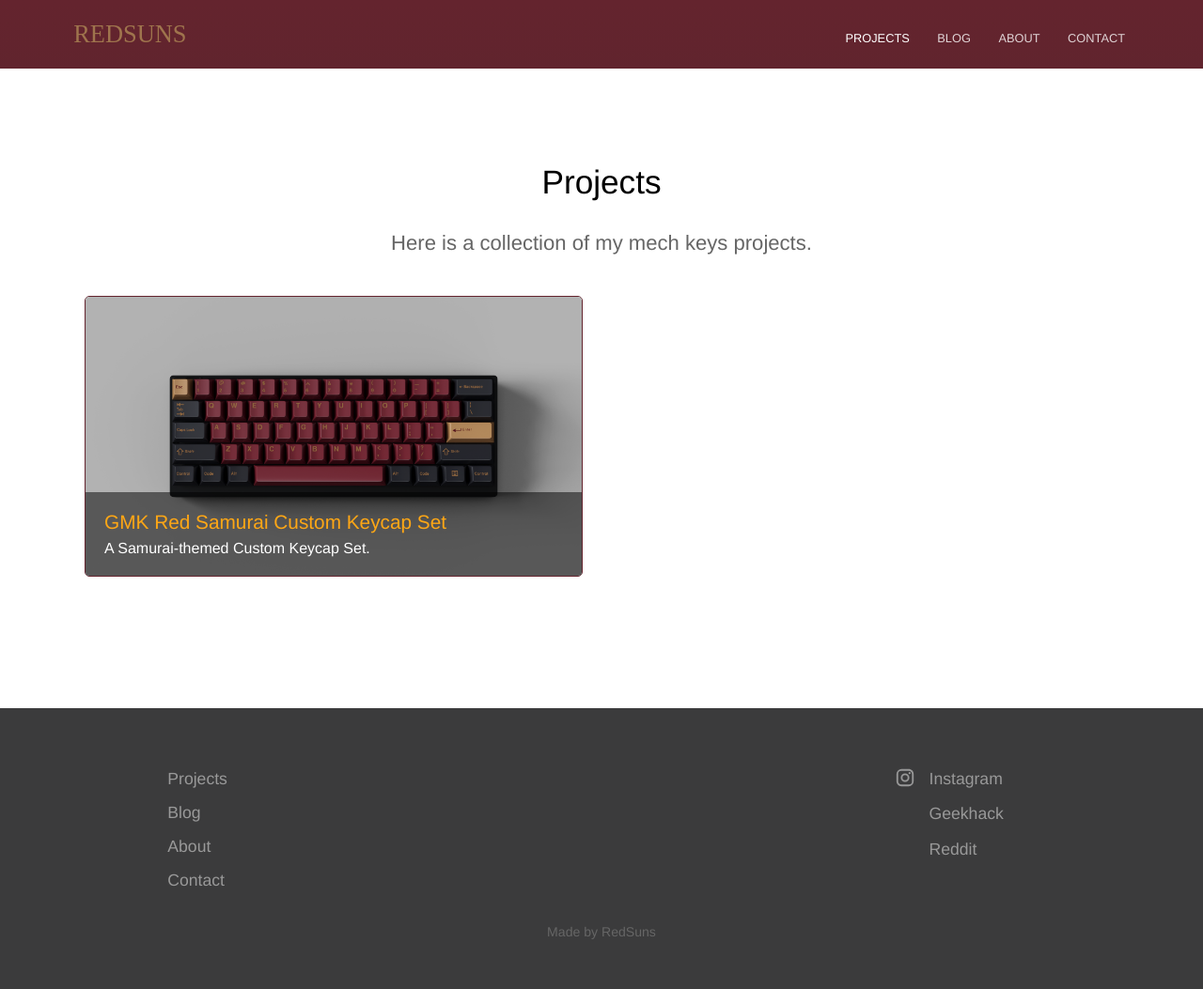
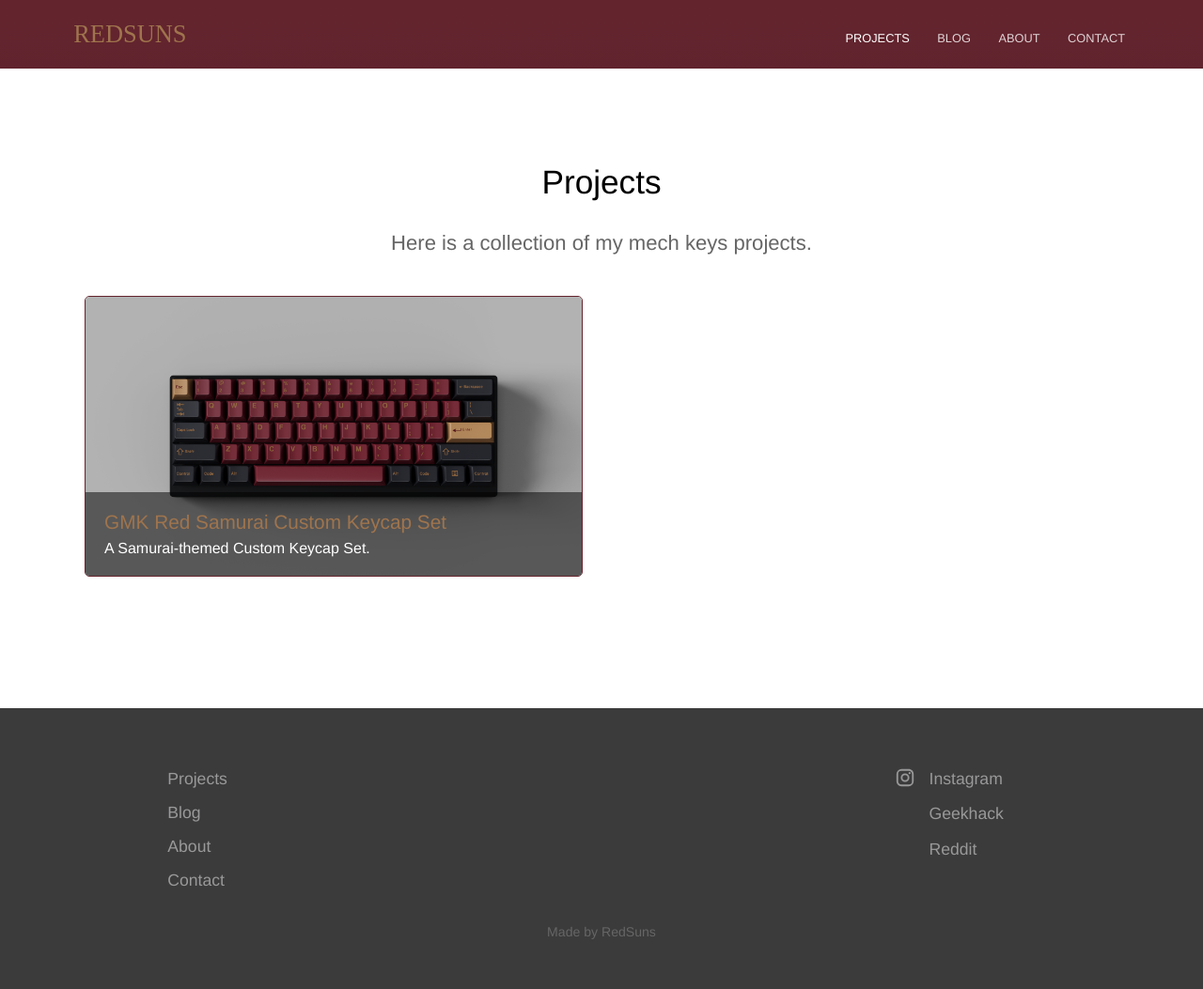
Before and after one commit to RedSunsRMK/redsunsrmk.github.io, a Jekyll site: the page built from projects.html, in a window 1280 px wide. Shown: the whole page at 94% size. Built offline with Jekyll 4.4.1, drawn with Linux system fonts in a browser that asks for light colours.

Commit message:
Update variables.scss

```diff
--- a/_sass/variables.scss
+++ b/_sass/variables.scss
@@ -1,7 +1,7 @@
 $brand-color: #64242E;
 $secondary-brand-color: #26262A;
 $middle-gradient-color: mix($brand-color, $secondary-brand-color, 95%);
-$name-color: #FFA715;
+$name-color: #9F744D;
 
 // Breakpoints
 $tablet: "(min-width: 450px)";
```
